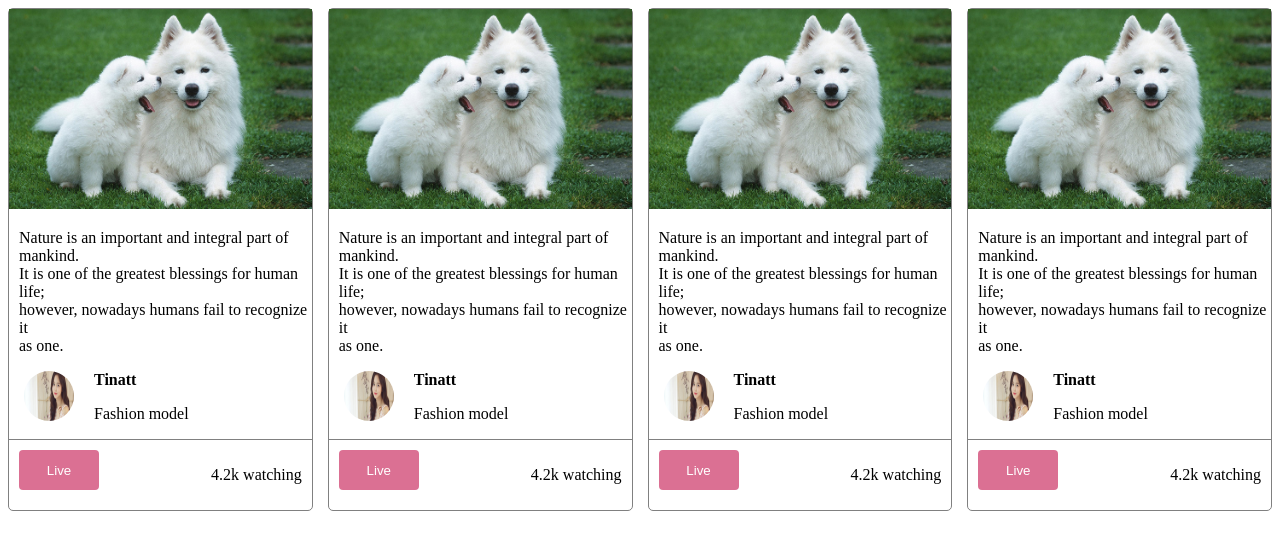
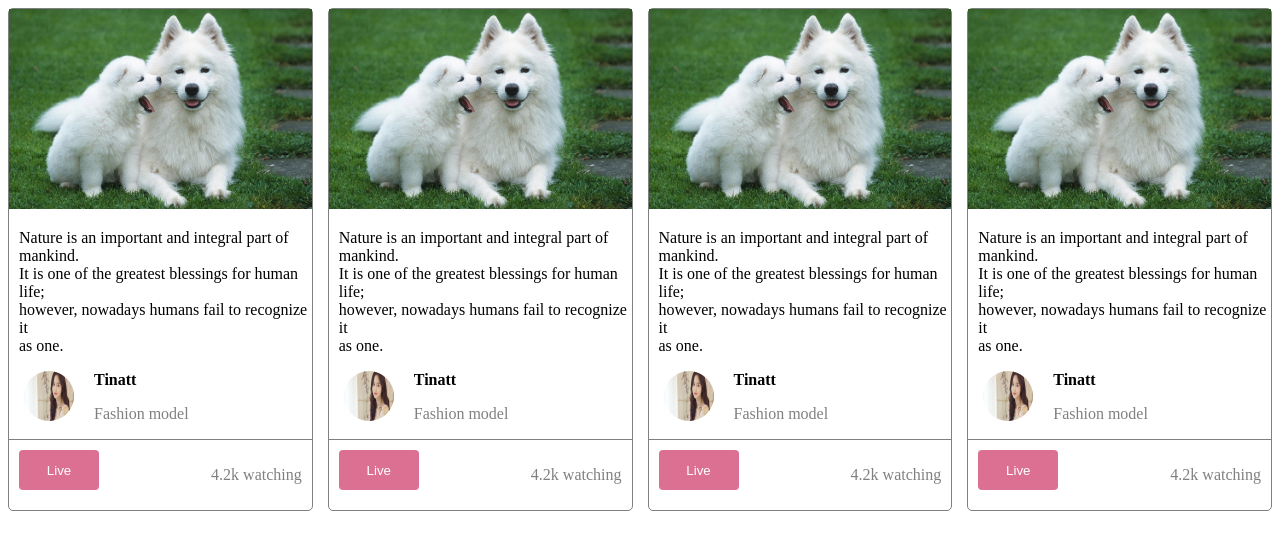
Before and after one commit to anhktnph36088/WEB106_anhktn, a plain HTML site: page LAB3/Bai2/bai2.html in a window 1280 px wide. Drawn offline with Linux system fonts and the light colour scheme.

Commit message:
Nop lab 3

```diff
--- a/LAB3/Bai2/bai2.html
+++ b/LAB3/Bai2/bai2.html
@@ -19,13 +19,13 @@
             <img class="image2" src="./images/60-6.jpg" alt="">
             <div class="text">
                 <p style="font-weight: bold;">Tinatt</p>
-                <p>Fashion model</p>
+                <p style="color: grey;">Fashion model</p>
             </div>
         </div>
         <div class="item5">
             <div class="item4">
                 <input class="" type="button" value="Live">
-                <p>4.2k watching</p>
+                <p style="color: grey;">4.2k watching</p>
             </div>
         </div>
     </div>
@@ -39,13 +39,13 @@
             <img class="image2" src="./images/60-6.jpg" alt="">
             <div class="text">
                 <p style="font-weight: bold;">Tinatt</p>
-                <p>Fashion model</p>
+                <p style="color: grey;">Fashion model</p>
             </div>
         </div>
         <div class="item5">
             <div class="item4">
                 <input class="" type="button" value="Live">
-                <p>4.2k watching</p>
+                <p style="color: grey;">4.2k watching</p>
             </div>
         </div>
     </div>
@@ -59,13 +59,13 @@
             <img class="image2" src="./images/60-6.jpg" alt="">
             <div class="text">
                 <p style="font-weight: bold;">Tinatt</p>
-                <p>Fashion model</p>
+                <p style="color: grey;">Fashion model</p>
             </div>
         </div>
         <div class="item5">
             <div class="item4">
                 <input class="" type="button" value="Live">
-                <p>4.2k watching</p>
+                <p style="color: grey;">4.2k watching</p>
             </div>
         </div>
     </div>
@@ -79,13 +79,13 @@
             <img class="image2" src="./images/60-6.jpg" alt="">
             <div class="text">
                 <p style="font-weight: bold;">Tinatt</p>
-                <p>Fashion model</p>
+                <p style="color: grey;">Fashion model</p>
             </div>
         </div>
         <div class="item5">
             <div class="item4">
                 <input class="" type="button" value="Live">
-                <p>4.2k watching</p>
+                <p style="color: grey;">4.2k watching</p>
             </div>
         </div>
     </div>
```
